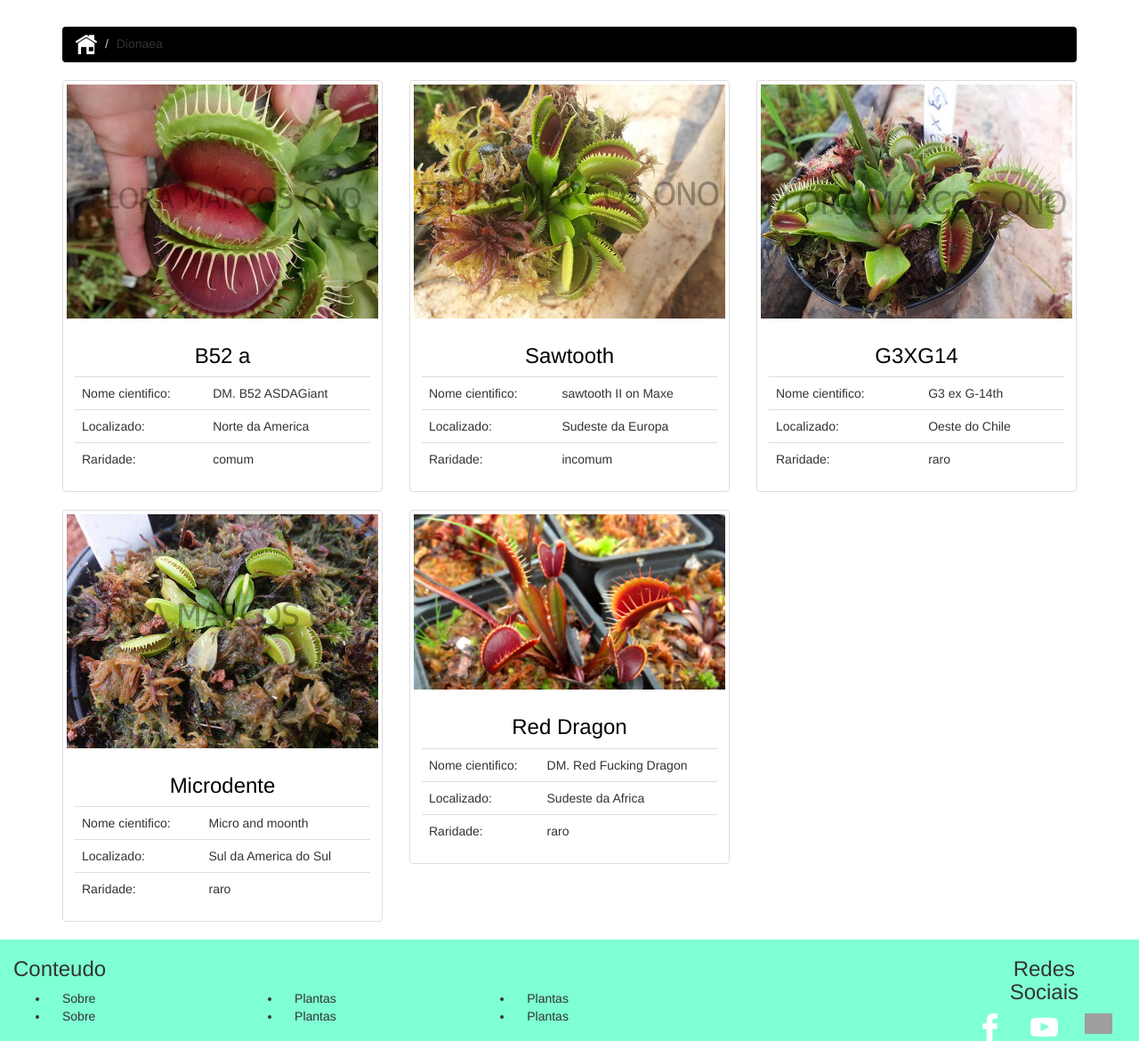
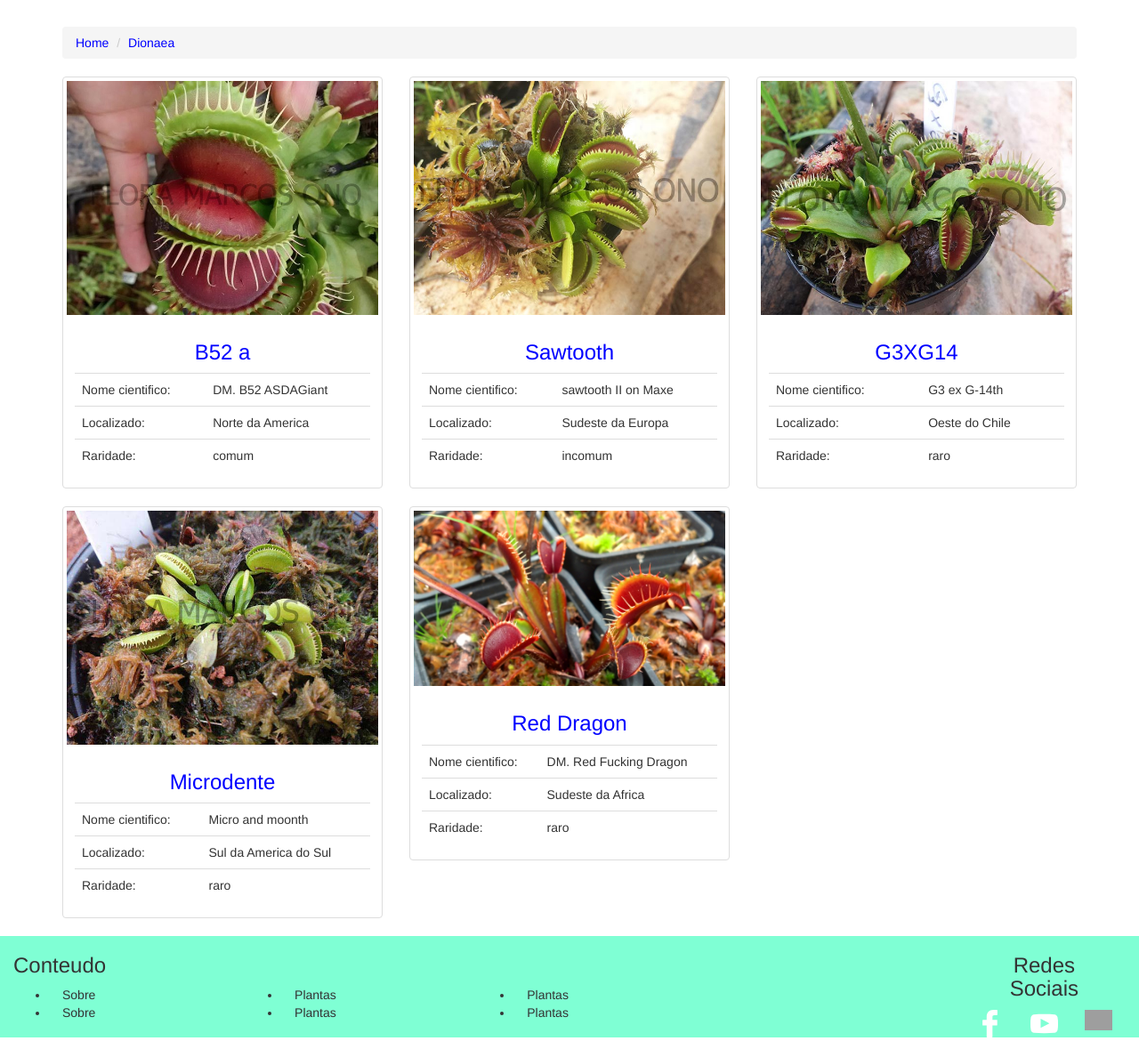
Before and after one commit to matheuswd/integrador, a PHP site: page /lista.php?codTipo=1&tipo=Dionaea in a window 1280 px wide. Shown: the part 215-1385 px from the top of the page at 89% size. Run offline with PHP 8.4, Linux system fonts and the light colour scheme; data comes from the database, SQL or seed files in the repository; grey boxes are pictures that could not be loaded.

Commit message:
alterado o segundo nav, voltei a cor padrao do bootstrap e tirei o icon e escrevi home no lugar

```diff
--- a/assets/public.css
+++ b/assets/public.css
@@ -53,35 +53,40 @@ body {
 }
 
 
-#nav-secun-plantas-lista{
-    background-color: #000;
-}
+/*#nav-secun-plantas-lista{
+    background-color: #fff;
+}*/
 
 #nav-secun-plantas-nome{
 
-    color: #fff;
+
 }
 
 a:hover#nav-hover {
     text-decoration: none;
-    color: #ff5;
+  /*  color: #ff5;*/
     }
 
 a:hover#nav-secun-plantas-nome {
     text-decoration: none;
-    color: #ff5;
+     color: #0000b2;
     }
 
+#nav-secun-plantas-nome {
+
+    color: #00f;
+    }
 
 #link-planta-lista{
 
-    color: #000;
+    color: #00f;
 }
 
     a:hover#link-planta-lista {
     text-decoration: none;
-    color: #444444;
+    color: #0000b2;
     }
+
 #padl {
     padding-left: 0px;
 }
--- a/index.php
+++ b/index.php
@@ -67,7 +67,7 @@ require_once ('config/database-connection.php');
             $sql = $conexao->query($sql);
             echo '
         <div class="row">
-        <h1 class="text-center">' . $select[$x]['tipo'] . '</h1>';
+        <h1 class="text-center" >' . $select[$x]['tipo'] . '</h1>';
 
             if( $sql->num_rows > 0) {
                 while ($values = $sql->fetch_array()) {
@@ -76,7 +76,7 @@ require_once ('config/database-connection.php');
             <div class="thumbnail">
                 <img src="images/' . $values['imagem'] . '">
                 <div class="caption">
-                    <h3 class="text-center"><a href="planta.php?nome=' . $values['nome'] . '" >' . $values['nome'] . '</a></h3>
+                    <h3 class="text-center"><a id="nav-secun-plantas-nome" href="planta.php?nome=' . $values['nome'] . '" >' . $values['nome'] . '</a></h3>
                     <table class="table " id="table-bottom">
                         <tr>
                             <td>Nome cientifico: </td>
--- a/lista.php
+++ b/lista.php
@@ -31,8 +31,8 @@ $ti[1] = $_GET["tipo"];
 
         echo '
    <ol class="breadcrumb" id="nav-secun-plantas-lista">
-        <li><a href="./"><img id="ico-home" src="images/home.ico" alt="imagem do icone referênte a home"></a></li>
-        <li >'. $ti[1] .'</li>
+        <li><a  id="nav-secun-plantas-nome" href="./">Home</a></li>
+        <li id="nav-secun-plantas-nome">'. $ti[1] .'</li>
     </ol>
         <div class="row">';
 
--- a/planta.php
+++ b/planta.php
@@ -15,9 +15,9 @@ $v = $_GET['nome'];
 
                 echo '
        <ol class="breadcrumb" id="nav-secun-plantas-lista">
-        <li><a href="./"><img id="ico-home" src="images/home.ico" alt="imagem do icone referênte a home"></a></li>
+        <li><a id="nav-secun-plantas-nome" href="./">Home</a></li>
         <li><a id="nav-secun-plantas-nome" href="lista.php?codTipo='. $user['codTipo'] .'&tipo='. $user['tipo'].'" >'. $user['tipo'] .'</a></li>
-        <li class="active" >'. $user['nome'] .'</li>
+        <li class="active" id="nav-secun-plantas-nome">'. $user['nome'] .'</li>
     </ol>
     <div class="row">
             <div class="pull-right">
```
